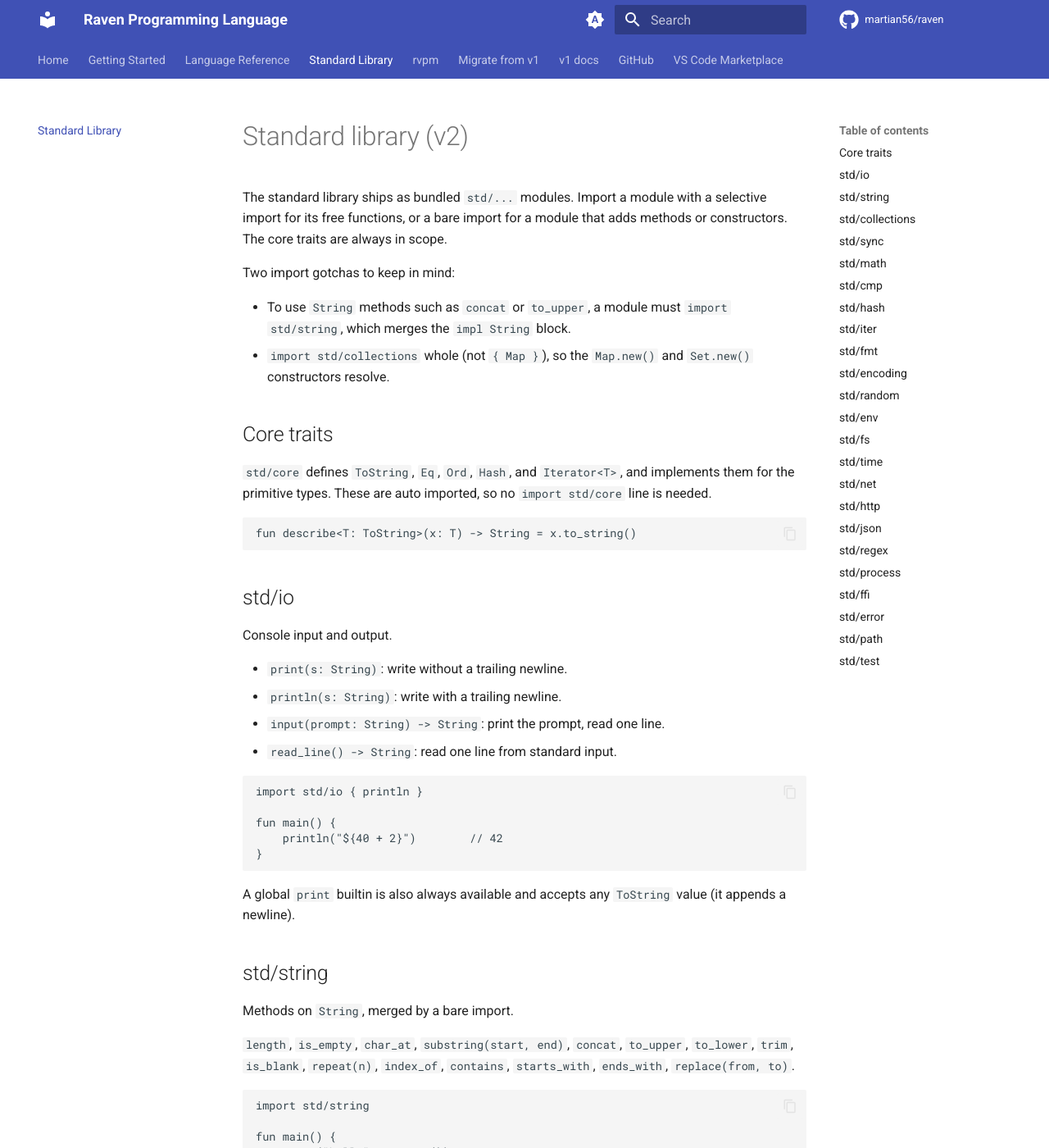
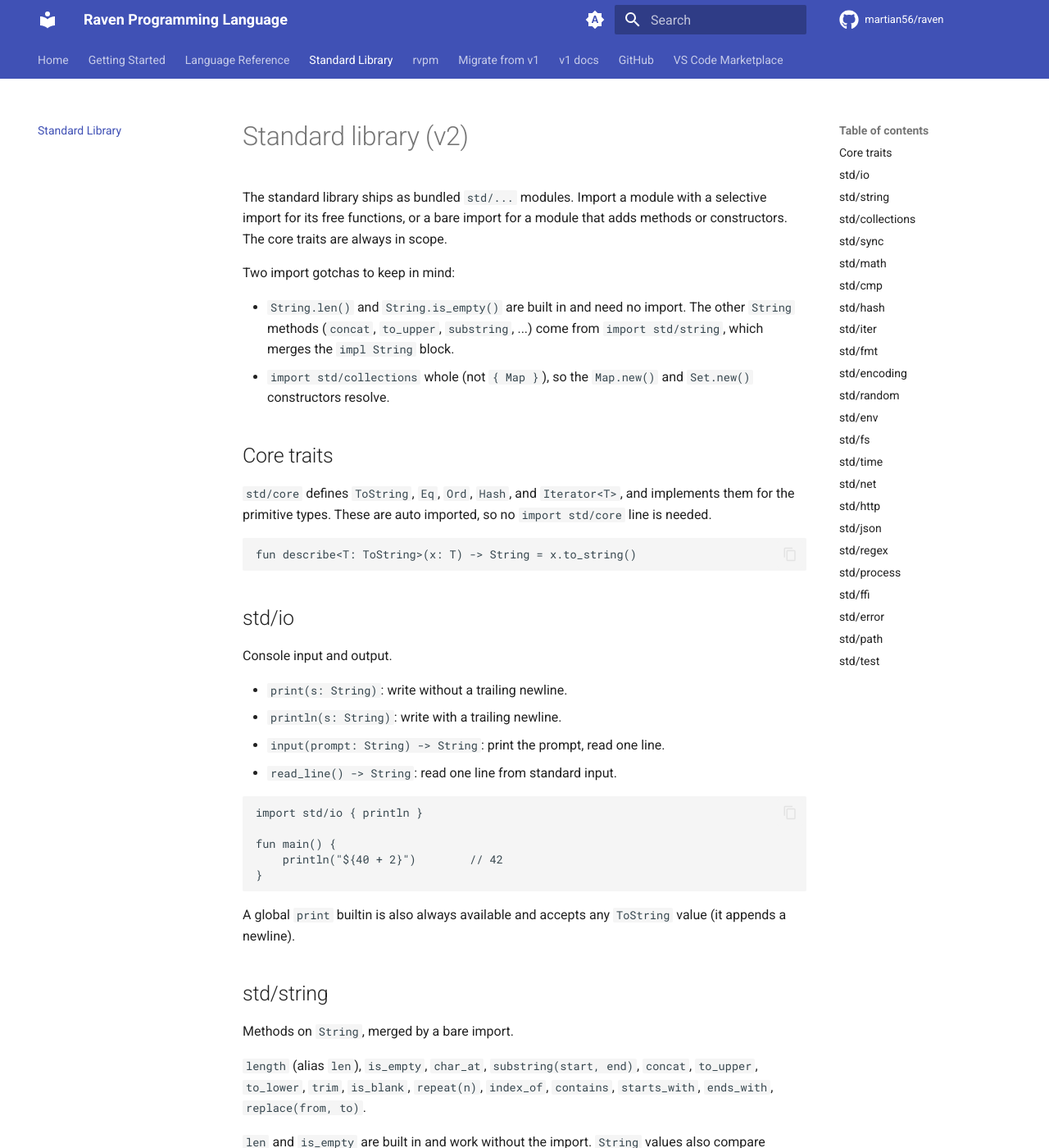
Before and after one commit to martian56/raven, an MkDocs documentation site: the page built from docs/v2/guide/standard-library.md, in a window 1280 px wide and 1400 px high. Shown: the whole window at 82% size. Built offline with MkDocs 1.6.1 and Material for MkDocs 9.7.7, drawn with Linux system fonts in a browser that asks for light colours; comment, search, counter and statistics services are not loaded; some of the changed text lies outside the part shown.

Commit message:
docs(release): document String len/ordering/match, module-qualified calls; finalize 2.0.10 changelog
- standard-library.md: String.len()/is_empty() need no import; note String
  ordering and String literal match patterns.
- language-reference.md: ordering operators apply to String (lexicographic);
  document module-qualified calls (import std/fs then fs.write(...)).
- CHANGELOG: move the unreleased entries under [2.0.10].

````diff
--- a/docs/v2/guide/standard-library.md
+++ b/docs/v2/guide/standard-library.md
@@ -7,8 +7,9 @@ scope.
 
 Two import gotchas to keep in mind:
 
-- To use `String` methods such as `concat` or `to_upper`, a module must
-  `import std/string`, which merges the `impl String` block.
+- `String.len()` and `String.is_empty()` are built in and need no import.
+  The other `String` methods (`concat`, `to_upper`, `substring`, ...) come
+  from `import std/string`, which merges the `impl String` block.
 - `import std/collections` whole (not `{ Map }`), so the `Map.new()` and
   `Set.new()` constructors resolve.
 
@@ -46,9 +47,13 @@ A global `print` builtin is also always available and accepts any
 
 Methods on `String`, merged by a bare import.
 
-`length`, `is_empty`, `char_at`, `substring(start, end)`, `concat`,
-`to_upper`, `to_lower`, `trim`, `is_blank`, `repeat(n)`, `index_of`,
-`contains`, `starts_with`, `ends_with`, `replace(from, to)`.
+`length` (alias `len`), `is_empty`, `char_at`, `substring(start, end)`,
+`concat`, `to_upper`, `to_lower`, `trim`, `is_blank`, `repeat(n)`,
+`index_of`, `contains`, `starts_with`, `ends_with`, `replace(from, to)`.
+
+`len` and `is_empty` are built in and work without the import. `String`
+values also compare lexicographically with `<`, `<=`, `>`, `>=`, and a
+`String` literal can be a `match` pattern (compared by content).
 
 ```raven
 import std/string
````
Also changed, not shown: CHANGELOG.md (+2 -0 lines), docs/v2/guide/language-reference.md (+7 -2 lines).
